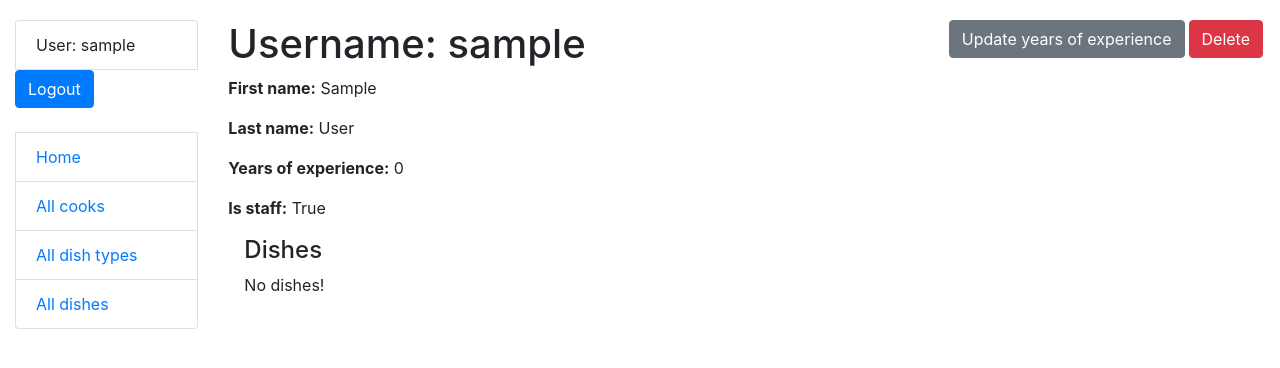
After one commit to YESosnovska/restaurant-kitchen-service, a Django app: page /cooks/1/ in a window 1280 px wide. The commit adds this page. Shown: the top 368 px of the page. Run offline with Django 5.2, Linux system fonts and the light colour scheme; the visitor is signed in with stand-in values (Sample User, id 1); data comes from the database, SQL or seed files in the repository; data that the repository does not hold is empty.

Commit message:
implement cook CRUD

```diff
--- a/kitchen/models.py
+++ b/kitchen/models.py
@@ -1,5 +1,6 @@
 from django.contrib.auth.models import AbstractUser
 from django.db import models
+from django.urls import reverse
 
 
 class DishType(models.Model):
@@ -19,6 +20,9 @@ class Cook(AbstractUser):
         return (f"{self.username} ({self.first_name} {self.last_name}), "
                 f"years of experience: {self.years_of_experience}")
 
+    def get_absolute_url(self):
+        return reverse("kitchen:cook-detail", kwargs={"pk": self.pk})
+
 
 class Dish(models.Model):
     name = models.CharField(max_length=255)
--- a/kitchen/urls.py
+++ b/kitchen/urls.py
@@ -1,10 +1,15 @@
 from django.urls import path
 
-from kitchen.views import index, CookListView, DishTypeListView, DishListView
+from kitchen.views import index, CookListView, DishTypeListView, DishListView, CookCreateView, CookDetailView, \
+    CookDeleteView, CookExperienceUpdateView
 
 urlpatterns = [
     path("", index, name="index"),
     path("cooks/", CookListView.as_view(), name="cooks"),
+    path("cooks/create/", CookCreateView.as_view(), name="cook-create"),
+    path("cooks/<int:pk>/", CookDetailView.as_view(), name="cook-detail"),
+    path("cooks/<int:pk>/delete/", CookDeleteView.as_view(), name="cook-delete"),
+    path("cooks/<int:pk>/update/", CookExperienceUpdateView.as_view(), name="cook-experience-update"),
     path("dish-types/", DishTypeListView.as_view(), name="dish-types"),
     path("dishes/", DishListView.as_view(), name="dishes"),
 ]
--- a/kitchen/views.py
+++ b/kitchen/views.py
@@ -1,8 +1,10 @@
 from django.contrib.auth.decorators import login_required
 from django.contrib.auth.mixins import LoginRequiredMixin
 from django.shortcuts import render
+from django.urls import reverse_lazy
 from django.views import generic
 
+from kitchen.forms import CookExperienceUpdateForm, CookCreationForm
 from kitchen.models import Cook, DishType, Dish
 
 
@@ -32,6 +34,27 @@ class CookListView(LoginRequiredMixin, generic.ListView):
     paginate_by = 5
 
 
+class CookDetailView(LoginRequiredMixin, generic.DetailView):
+    model = Cook
+    queryset = Cook.objects.all().prefetch_related("dishes__cooks")
+
+
+class CookExperienceUpdateView(LoginRequiredMixin, generic.UpdateView):
+    model = Cook
+    form_class = CookExperienceUpdateForm
+    success_url = reverse_lazy("kitchen:cooks")
+
+
+class CookCreateView(LoginRequiredMixin, generic.CreateView):
+    model = Cook
+    form_class = CookCreationForm
+
+
+class CookDeleteView(LoginRequiredMixin, generic.DeleteView):
+    model = Cook
+    success_url = reverse_lazy("")
+
+
 class DishTypeListView(LoginRequiredMixin, generic.ListView):
     model = DishType
     context_object_name = "dish_types_list"
--- a/static/css/styles.css
+++ b/static/css/styles.css
@@ -1,3 +1,8 @@
 body {
     margin-top: 20px;
 }
+
+.link-to-page {
+    float: right;
+    margin: 0 2px 0 2px;
+}
--- /dev/null
+++ b/templates/kitchen/cook_detail.html
@@ -0,0 +1,33 @@
+{% extends "base.html" %}
+
+{% block content %}
+  <h1>
+    Username: {{ cook.username }}
+    <a href="{% url 'kitchen:cook-delete' pk=cook.id %}" class="btn btn-danger link-to-page">
+      Delete
+    </a>
+
+    <a href="{% url 'kitchen:cook-experience-update' pk=cook.id %}" class="btn btn-secondary link-to-page">
+      Update years of experience
+    </a>
+  </h1>
+
+  <p><strong>First name:</strong> {{ cook.first_name }}</p>
+  <p><strong>Last name:</strong> {{ cook.last_name }}</p>
+  <p><strong>Years of experience:</strong> {{ cook.years_of_experience }}</p>
+  <p><strong>Is staff:</strong> {{ cook.is_staff }}</p>
+
+  <div class="ml-3">
+    <h4>Dishes</h4>
+
+    {% for dish in cook.dishes.all %}
+        <hr>
+        <p><strong>Dish:</strong> {{ dish.name }}</p>
+        <p><strong>Dish type:</strong> {{ dish.dish_type }}</p>
+        <p class="text-muted"><strong>Id:</strong> {{dish.id}}</p>
+
+    {% empty %}
+      <p>No dishes!</p>
+    {% endfor %}
+  </div>
+{% endblock %}
--- a/templates/kitchen/cooks_list.html
+++ b/templates/kitchen/cooks_list.html
@@ -4,6 +4,9 @@
 {% block content %}
     <h1>
       Cook List
+      <a href="{% url 'kitchen:cook-create' %}" class="btn btn-primary link-to-page">
+        Create
+      </a>
     </h1>
 
     {% if cook_list %}
@@ -18,7 +21,7 @@
     {% for cook in cook_list %}
       <tr>
         <td>{{ cook.id }}</td>
-        <td>{{ cook.username }}</td>
+        <td><a href="{{ cook.get_absolute_url }}">{{ cook.username }} {% if user == cook %} (Me){% endif %}</a></td>
         <td>{{ cook.first_name }}</td>
         <td>{{ cook.last_name }}</td>
         <td>{{ cook.years_of_experience }}</td>
```
Also changed, not shown: kitchen/forms.py (added, +20 -0 lines), templates/kitchen/cook_confirm_delete.html (added, +12 -0 lines), templates/kitchen/cook_form.html (added, +12 -0 lines).
